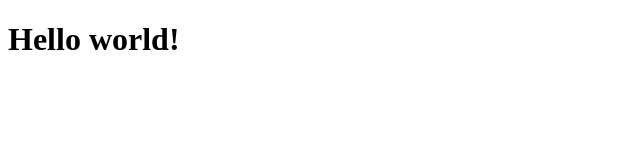
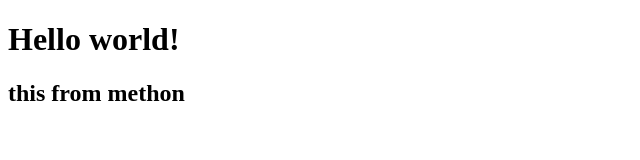
Before and after one commit to ashiqulshourav/bileloop, a plain HTML site: page index.html in a window 1280 px wide. Shown: the whole page, without its empty margins (0-640 px from the left). Drawn offline with Linux system fonts and the light colour scheme.

Commit message:
added a h2 content
test description

```diff
--- a/index.html
+++ b/index.html
@@ -7,5 +7,6 @@
   </head>
   <body>
     <h1>Hello world!</h1>
+    <h2>this from methon</h2>
   </body>
 </html>
```
